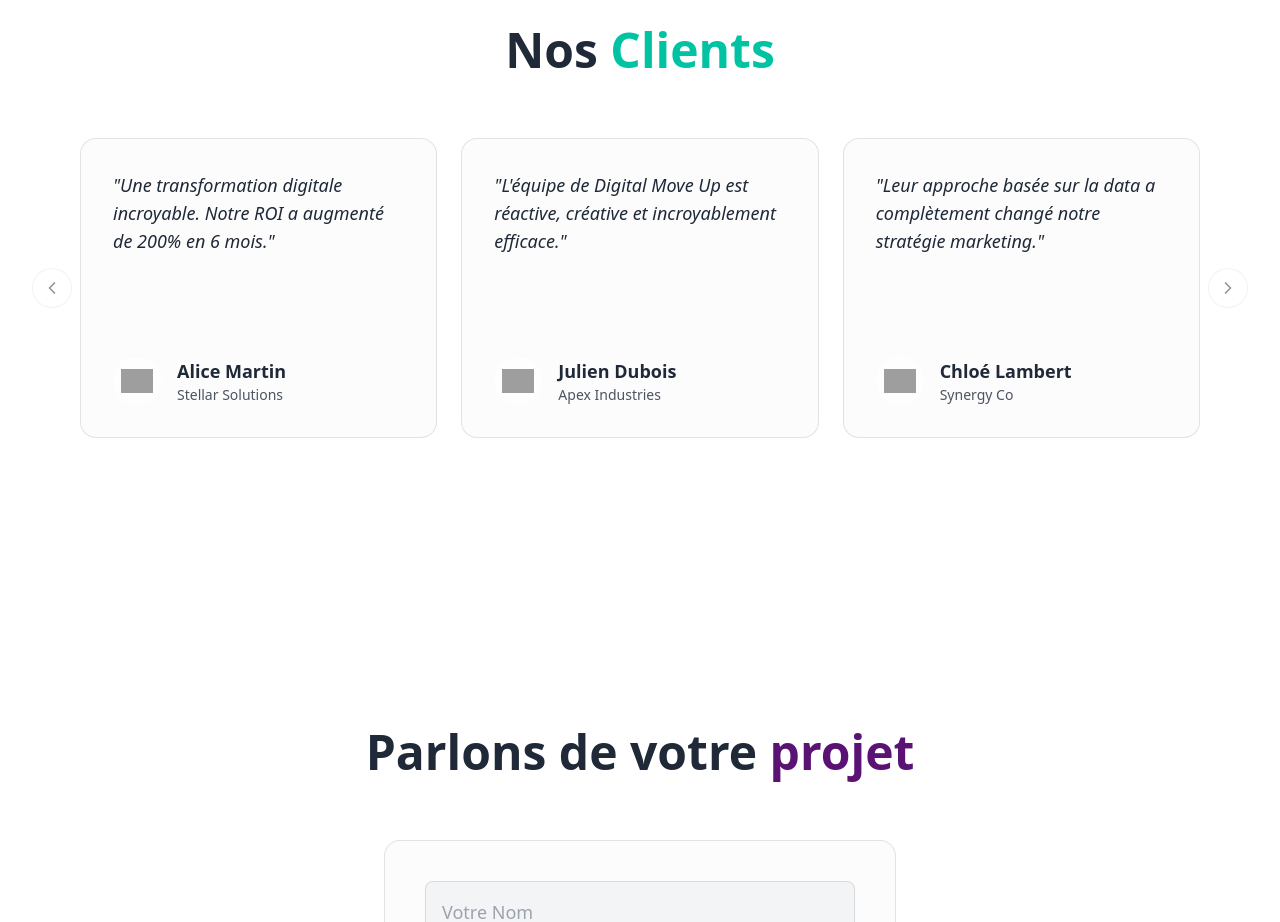
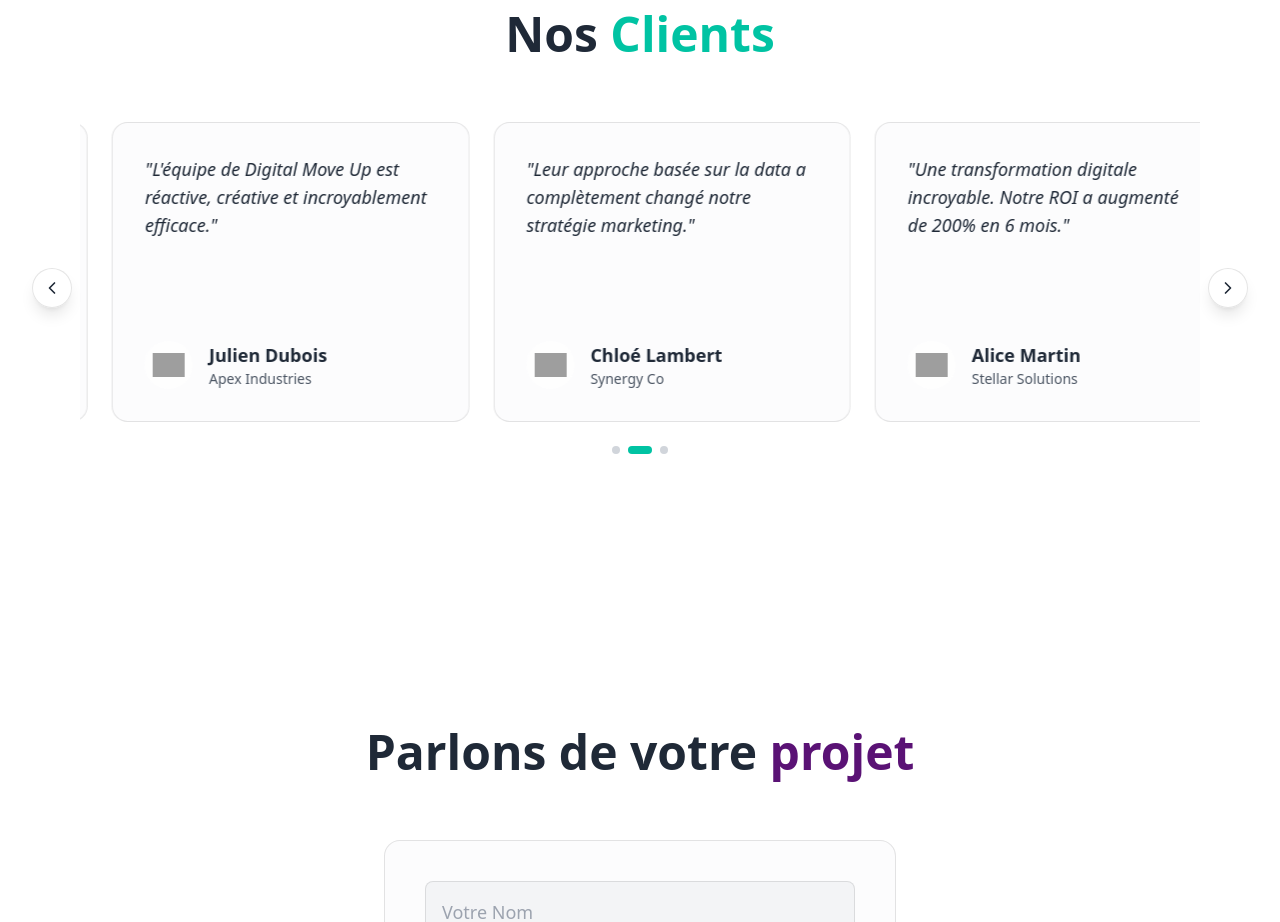
Before and after one commit to dmoveup/NEXT-GEN, a React (Vite) app: page / in a window 1280 px wide. Shown: the part 4220-5142 px from the top of the page. Built offline with nearby package versions, Linux system fonts and the light colour scheme; grey boxes are pictures that could not be loaded; a web font is replaced by a local one.

Commit message:
Update Portfolio with Infinite Scroll and Vertical Video Format

```diff
--- a/App.tsx
+++ b/App.tsx
@@ -2,6 +2,7 @@ import React, { useState, useEffect, useRef } from 'react';
 import { motion, useScroll, useTransform, useInView, useMotionValue, AnimatePresence } from 'framer-motion';
 import Lottie from 'react-lottie-player';
 import { Carousel } from './src/components/Carousel';
+import { VerticalVideoCard } from './src/components/VerticalVideoCard';
 import { VideoModal } from './src/components/VideoModal';
 import { getYouTubeThumbnail, isYouTubeUrl } from './src/utils/youtube';
 import aiBrainLottieData from './src/assets/lottie/ai-brain.json';
@@ -373,20 +374,20 @@ const PortfolioSection = React.forwardRef<HTMLElement, {}>((props, ref) => {
                             className="w-full"
                         >
                             {activeTab === 'websites' && (
-                                <Carousel itemsPerView={3} className="w-full">
+                                <Carousel itemsPerView={3} className="w-full" autoScroll={true} autoScrollDelay={5000}>
                                     {MOCK_DATA.portfolio.websites.map(site => (
                                         <a
                                             href={site.url}
                                             target="_blank"
                                             rel="noopener noreferrer"
                                             key={site.id}
-                                            className="group bg-gray-50/50 dark:bg-white/5 border border-black/10 dark:border-white/10 rounded-xl overflow-hidden hover:border-brand-purple/50 transition-all p-4 lg:p-6 flex flex-col h-full"
+                                            className="group bg-gray-50/50 dark:bg-white/5 border border-black/10 dark:border-white/10 rounded-xl overflow-hidden hover:border-brand-purple/50 transition-all duration-300 p-4 lg:p-6 flex flex-col h-full"
                                         >
                                             <div className="aspect-video w-full mb-4 rounded-lg overflow-hidden">
                                                 <img
                                                     src={site.screenshotUrl}
                                                     alt={site.name}
-                                                    className="w-full h-full object-cover border border-black/10 dark:border-white/10"
+                                                    className="w-full h-full object-cover border border-black/10 dark:border-white/10 group-hover:scale-105 transition-transform duration-300"
                                                 />
                                             </div>
                                             <h3 className="font-bold text-lg lg:text-xl mb-2">{site.name}</h3>
@@ -408,30 +409,13 @@ const PortfolioSection = React.forwardRef<HTMLElement, {}>((props, ref) => {
 
                             {activeTab === 'video' && (
                                 <>
-                                    <Carousel itemsPerView={3} className="w-full">
+                                    <Carousel itemsPerView={4} className="w-full" autoScroll={true} autoScrollDelay={3000}>
                                         {MOCK_DATA.portfolio.videos.filter(v => v.category === videoCategory).map(video => (
-                                            <div
+                                            <VerticalVideoCard
                                                 key={video.id}
+                                                video={video}
                                                 onClick={() => setSelectedVideo(video)}
-                                                className="bg-gray-50/50 dark:bg-white/5 p-4 rounded-xl border border-black/10 dark:border-white/10 group cursor-pointer"
-                                            >
-                                                <div className="aspect-video rounded-lg overflow-hidden mb-4 relative">
-                                                    <img
-                                                        src={video.thumbnail}
-                                                        alt={video.title}
-                                                        className="w-full h-full object-cover group-hover:scale-105 transition-transform duration-300"
-                                                    />
-                                                    <div className="absolute inset-0 bg-black/50 flex items-center justify-center opacity-0 group-hover:opacity-100 transition-opacity">
-                                                        <VideoIcon className="w-12 h-12 text-white" />
-                                                    </div>
-                                                    {video.isYouTube && (
-                                                        <div className="absolute top-2 right-2 bg-red-600 text-white text-xs px-2 py-1 rounded">
-                                                            YouTube
-                                                        </div>
-                                                    )}
-                                                </div>
-                                                <h3 className="font-bold text-lg">{video.title}</h3>
-                                            </div>
+                                            />
                                         ))}
                                     </Carousel>
                                     <VideoModal
@@ -444,17 +428,17 @@ const PortfolioSection = React.forwardRef<HTMLElement, {}>((props, ref) => {
                             )}
 
                             {activeTab === 'branding' && (
-                                <Carousel itemsPerView={3} className="w-full">
+                                <Carousel itemsPerView={3} className="w-full" autoScroll={true} autoScrollDelay={4500}>
                                     {MOCK_DATA.portfolio.brands.map(brand => (
                                         <div
                                             key={brand.id}
-                                            className="bg-gray-50/50 dark:bg-white/5 border border-black/10 dark:border-white/10 rounded-xl p-6 lg:p-8 flex flex-col justify-center items-center text-center aspect-square"
+                                            className="bg-gray-50/50 dark:bg-white/5 border border-black/10 dark:border-white/10 rounded-xl p-6 lg:p-8 flex flex-col justify-center items-center text-center aspect-square hover:border-brand-purple/50 transition-all duration-300 group"
                                         >
                                             <div className="h-12 lg:h-16 mb-4 lg:mb-6 flex items-center justify-center">
                                                 <img
                                                     src={brand.logoUrl}
                                                     alt={`${brand.name} Logo`}
-                                                    className="max-h-full max-w-full object-contain"
+                                                    className="max-h-full max-w-full object-contain group-hover:scale-110 transition-transform duration-300"
                                                 />
                                             </div>
                                             <h3 className="font-bold text-lg lg:text-xl mb-2">{brand.name}</h3>
@@ -467,18 +451,18 @@ const PortfolioSection = React.forwardRef<HTMLElement, {}>((props, ref) => {
                             )}
 
                             {activeTab === 'photography' && (
-                                <Carousel itemsPerView={3} className="w-full">
+                                <Carousel itemsPerView={3} className="w-full" autoScroll={true} autoScrollDelay={4000}>
                                     {MOCK_DATA.portfolio.photos.map(photo => (
                                         <div
                                             key={photo.id}
-                                            className="group relative overflow-hidden rounded-lg aspect-[4/5]"
+                                            className="group relative overflow-hidden rounded-xl aspect-[4/5] border border-black/10 dark:border-white/10 hover:border-brand-mint/50 transition-all duration-300"
                                         >
                                             <img
                                                 src={photo.src}
                                                 alt={photo.title}
-                                                className="w-full h-full object-cover rounded-lg"
+                                                className="w-full h-full object-cover rounded-xl group-hover:scale-105 transition-transform duration-300"
                                             />
-                                            <div className="absolute inset-0 bg-black/60 opacity-0 group-hover:opacity-100 transition-opacity flex items-end p-4">
+                                            <div className="absolute inset-0 bg-gradient-to-t from-black/80 via-transparent to-transparent opacity-0 group-hover:opacity-100 transition-opacity duration-300 flex items-end p-4">
                                                 <div>
                                                     <h3 className="text-white font-bold text-lg mb-1">
                                                         {photo.title}
@@ -589,7 +573,7 @@ const ClientsSection = React.forwardRef<HTMLElement, {}>((props, ref) => (
             Nos <span className="text-brand-mint">Clients</span>
         </SectionTitle>
         <div className="w-full">
-            <Carousel itemsPerView={3} className="w-full">
+            <Carousel itemsPerView={3} className="w-full" autoScroll={true} autoScrollDelay={6000}>
                 {MOCK_DATA.testimonials.map((testimonial, index) => (
                     <motion.div
                         key={testimonial.author}
@@ -597,13 +581,13 @@ const ClientsSection = React.forwardRef<HTMLElement, {}>((props, ref) => (
                         whileInView={{ opacity: 1, y: 0 }}
                         transition={{ duration: 0.5, delay: index * 0.2 }}
                         viewport={{ once: true, amount: 0.5 }}
-                        className="bg-gray-50/50 dark:bg-white/5 border border-black/10 dark:border-white/10 rounded-2xl p-6 lg:p-8 flex flex-col justify-center backdrop-blur-sm h-full min-h-[300px]"
+                        className="bg-gray-50/50 dark:bg-white/5 border border-black/10 dark:border-white/10 rounded-2xl p-6 lg:p-8 flex flex-col justify-center backdrop-blur-sm h-full min-h-[300px] hover:border-brand-mint/50 transition-all duration-300 group"
                     >
                         <p className="text-base lg:text-lg italic mb-6 leading-relaxed flex-grow">
                             "{testimonial.quote}"
                         </p>
                         <div className="flex items-center gap-4">
-                            <div className="w-12 h-12 rounded-full bg-white/80 p-2 flex-shrink-0">
+                            <div className="w-12 h-12 rounded-full bg-white/80 p-2 flex-shrink-0 group-hover:scale-110 transition-transform duration-300">
                                 <img
                                     src={testimonial.logo}
                                     alt={`${testimonial.company} logo`}
--- a/src/components/Carousel.tsx
+++ b/src/components/Carousel.tsx
@@ -1,4 +1,4 @@
-import React, { useState, useRef, useEffect } from 'react';
+import React, { useState, useRef, useEffect, useCallback } from 'react';
 import { motion, AnimatePresence } from 'framer-motion';
 
 interface CarouselProps {
@@ -6,6 +6,8 @@ interface CarouselProps {
   itemsPerView?: number;
   gap?: string;
   className?: string;
+  autoScroll?: boolean;
+  autoScrollDelay?: number;
 }
 
 const ChevronLeftIcon = (props: React.SVGProps<SVGSVGElement>) => (
@@ -24,11 +26,19 @@ export const Carousel: React.FC<CarouselProps> = ({
   children,
   itemsPerView = 3,
   gap = '1.5rem',
-  className = ''
+  className = '',
+  autoScroll = true,
+  autoScrollDelay = 4000
 }) => {
   const [currentIndex, setCurrentIndex] = useState(0);
   const [itemsToShow, setItemsToShow] = useState(itemsPerView);
+  const [isHovered, setIsHovered] = useState(false);
   const containerRef = useRef<HTMLDivElement>(null);
+  const autoScrollRef = useRef<NodeJS.Timeout>();
+
+  // Create infinite loop by duplicating items
+  const infiniteChildren = [...children, ...children, ...children];
+  const totalItems = children.length;
 
   useEffect(() => {
     const updateItemsToShow = () => {
@@ -46,47 +56,68 @@ export const Carousel: React.FC<CarouselProps> = ({
     return () => window.removeEventListener('resize', updateItemsToShow);
   }, [itemsPerView]);
 
-  const maxIndex = Math.max(0, children.length - itemsToShow);
-  const canGoLeft = currentIndex > 0;
-  const canGoRight = currentIndex < maxIndex;
+  const goToSlide = useCallback((index: number, smooth: boolean = true) => {
+    setCurrentIndex(index);
+  }, []);
 
-  const goLeft = () => {
-    if (canGoLeft) {
-      setCurrentIndex(prev => prev - 1);
+  const goLeft = useCallback(() => {
+    const newIndex = currentIndex === 0 ? totalItems - 1 : currentIndex - 1;
+    goToSlide(newIndex);
+  }, [currentIndex, totalItems, goToSlide]);
+
+  const goRight = useCallback(() => {
+    const newIndex = currentIndex === totalItems - 1 ? 0 : currentIndex + 1;
+    goToSlide(newIndex);
+  }, [currentIndex, totalItems, goToSlide]);
+
+  // Auto-scroll functionality
+  useEffect(() => {
+    if (autoScroll && !isHovered) {
+      autoScrollRef.current = setInterval(() => {
+        goRight();
+      }, autoScrollDelay);
+    }
+
+    return () => {
+      if (autoScrollRef.current) {
+        clearInterval(autoScrollRef.current);
       }
     };
+  }, [autoScroll, isHovered, goRight, autoScrollDelay]);
 
-  const goRight = () => {
-    if (canGoRight) {
-      setCurrentIndex(prev => prev + 1);
+  // Handle infinite loop reset
+  useEffect(() => {
+    const timer = setTimeout(() => {
+      if (currentIndex >= totalItems) {
+        setCurrentIndex(currentIndex - totalItems);
+      } else if (currentIndex < 0) {
+        setCurrentIndex(currentIndex + totalItems);
       }
-  };
+    }, 300);
+
+    return () => clearTimeout(timer);
+  }, [currentIndex, totalItems]);
 
   const itemWidth = `calc((100% - ${gap} * ${itemsToShow - 1}) / ${itemsToShow})`;
+  const translateX = -(currentIndex + totalItems) * (100 / itemsToShow);
 
   return (
-    <div className={`relative ${className}`}>
+    <div
+      className={`relative ${className}`}
+      onMouseEnter={() => setIsHovered(true)}
+      onMouseLeave={() => setIsHovered(false)}
+    >
       {/* Navigation Buttons */}
       <button
         onClick={goLeft}
-        disabled={!canGoLeft}
-        className={`absolute left-0 top-1/2 -translate-y-1/2 z-10 w-10 h-10 rounded-full bg-white/90 dark:bg-black/90 backdrop-blur-sm border border-black/10 dark:border-white/20 flex items-center justify-center transition-all duration-300 ${
-          canGoLeft
-            ? 'hover:bg-brand-mint hover:text-black shadow-lg hover:scale-110'
-            : 'opacity-50 cursor-not-allowed'
-        }`}
+        className="absolute left-0 top-1/2 -translate-y-1/2 z-10 w-10 h-10 rounded-full bg-white/90 dark:bg-black/90 backdrop-blur-sm border border-black/10 dark:border-white/20 flex items-center justify-center transition-all duration-300 hover:bg-brand-mint hover:text-black shadow-lg hover:scale-110"
       >
         <ChevronLeftIcon className="w-5 h-5" />
       </button>
 
       <button
         onClick={goRight}
-        disabled={!canGoRight}
-        className={`absolute right-0 top-1/2 -translate-y-1/2 z-10 w-10 h-10 rounded-full bg-white/90 dark:bg-black/90 backdrop-blur-sm border border-black/10 dark:border-white/20 flex items-center justify-center transition-all duration-300 ${
-          canGoRight
-            ? 'hover:bg-brand-mint hover:text-black shadow-lg hover:scale-110'
-            : 'opacity-50 cursor-not-allowed'
-        }`}
+        className="absolute right-0 top-1/2 -translate-y-1/2 z-10 w-10 h-10 rounded-full bg-white/90 dark:bg-black/90 backdrop-blur-sm border border-black/10 dark:border-white/20 flex items-center justify-center transition-all duration-300 hover:bg-brand-mint hover:text-black shadow-lg hover:scale-110"
       >
         <ChevronRightIcon className="w-5 h-5" />
       </button>
@@ -98,7 +129,7 @@ export const Carousel: React.FC<CarouselProps> = ({
           className="flex"
           style={{ gap }}
           animate={{
-            x: `-${currentIndex * (100 / itemsToShow)}%`
+            x: `${translateX}%`
           }}
           transition={{
             type: "spring",
@@ -106,9 +137,9 @@ export const Carousel: React.FC<CarouselProps> = ({
             damping: 30
           }}
         >
-          {children.map((child, index) => (
+          {infiniteChildren.map((child, index) => (
             <div
-              key={index}
+              key={`${index}-${Math.floor(index / totalItems)}`}
               className="flex-shrink-0"
               style={{ width: itemWidth }}
             >
@@ -119,21 +150,19 @@ export const Carousel: React.FC<CarouselProps> = ({
       </div>
 
       {/* Dots Indicator */}
-      {maxIndex > 0 && (
       <div className="flex justify-center mt-6 gap-2">
-          {Array.from({ length: maxIndex + 1 }).map((_, index) => (
+        {Array.from({ length: totalItems }).map((_, index) => (
           <button
             key={index}
-              onClick={() => setCurrentIndex(index)}
+            onClick={() => goToSlide(index)}
             className={`w-2 h-2 rounded-full transition-all duration-300 ${
-                index === currentIndex
+              index === (currentIndex % totalItems)
                 ? 'bg-brand-mint w-6'
                 : 'bg-gray-300 dark:bg-gray-600 hover:bg-gray-400 dark:hover:bg-gray-500'
             }`}
           />
         ))}
       </div>
-      )}
     </div>
   );
 };
--- /dev/null
+++ b/src/components/VerticalVideoCard.tsx
@@ -0,0 +1,72 @@
+import React from 'react';
+import { motion } from 'framer-motion';
+
+interface VerticalVideoCardProps {
+  video: {
+    id: string;
+    title: string;
+    category: string;
+    thumbnail: string;
+    videoUrl: string;
+    isYouTube?: boolean;
+  };
+  onClick: () => void;
+}
+
+const PlayIcon = (props: React.SVGProps<SVGSVGElement>) => (
+  <svg {...props} viewBox="0 0 24 24" fill="currentColor">
+    <polygon points="5 3 19 12 5 21 5 3"></polygon>
+  </svg>
+);
+
+export const VerticalVideoCard: React.FC<VerticalVideoCardProps> = ({ video, onClick }) => {
+  return (
+    <motion.div
+      onClick={onClick}
+      className="relative bg-gray-50/50 dark:bg-white/5 rounded-2xl overflow-hidden cursor-pointer group border border-black/10 dark:border-white/10 hover:border-brand-mint/50 transition-all duration-300"
+      whileHover={{ scale: 1.02 }}
+      whileTap={{ scale: 0.98 }}
+    >
+      {/* Video Container - Vertical aspect ratio like Instagram Reels */}
+      <div className="aspect-[9/16] relative overflow-hidden">
+        <img
+          src={video.thumbnail}
+          alt={video.title}
+          className="w-full h-full object-cover group-hover:scale-105 transition-transform duration-500"
+        />
+
+        {/* Gradient overlay for better text readability */}
+        <div className="absolute inset-0 bg-gradient-to-t from-black/80 via-transparent to-black/20" />
+
+        {/* Play button overlay */}
+        <div className="absolute inset-0 flex items-center justify-center opacity-0 group-hover:opacity-100 transition-opacity duration-300">
+          <div className="w-16 h-16 bg-white/20 backdrop-blur-sm rounded-full flex items-center justify-center">
+            <PlayIcon className="w-8 h-8 text-white ml-1" />
+          </div>
+        </div>
+
+        {/* YouTube badge */}
+        {video.isYouTube && (
+          <div className="absolute top-3 right-3 bg-red-600 text-white text-xs px-2 py-1 rounded-full font-bold">
+            YouTube
+          </div>
+        )}
+
+        {/* Category badge */}
+        <div className="absolute top-3 left-3 bg-brand-mint/90 text-black text-xs px-2 py-1 rounded-full font-bold uppercase tracking-wide">
+          {video.category}
+        </div>
+
+        {/* Title overlay at bottom */}
+        <div className="absolute bottom-0 left-0 right-0 p-4">
+          <h3 className="text-white font-bold text-lg leading-tight line-clamp-2">
+            {video.title}
+          </h3>
+        </div>
+      </div>
+
+      {/* Hover effect border */}
+      <div className="absolute inset-0 rounded-2xl border-2 border-transparent group-hover:border-brand-mint/30 transition-colors duration-300 pointer-events-none" />
+    </motion.div>
+  );
+};
```
Lines whose indentation alone changed are shown as unchanged.
